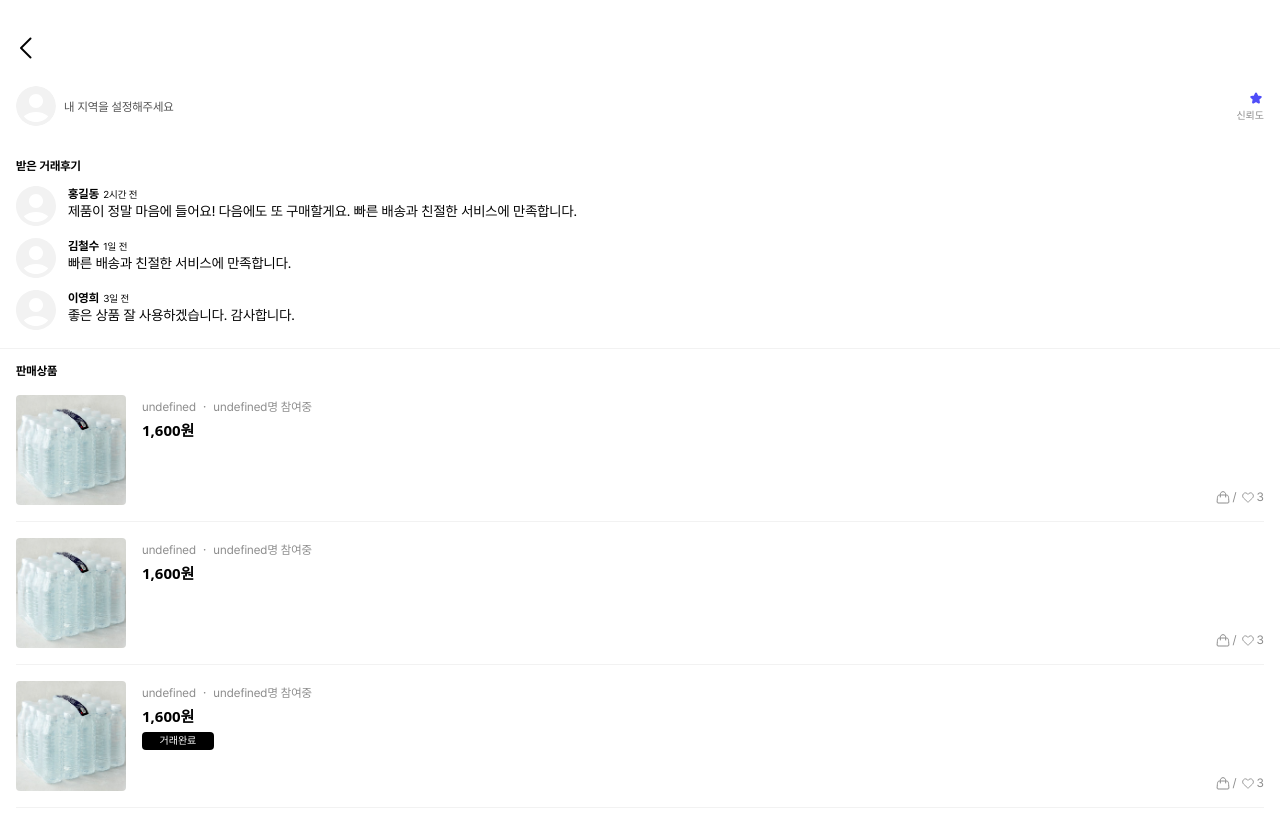
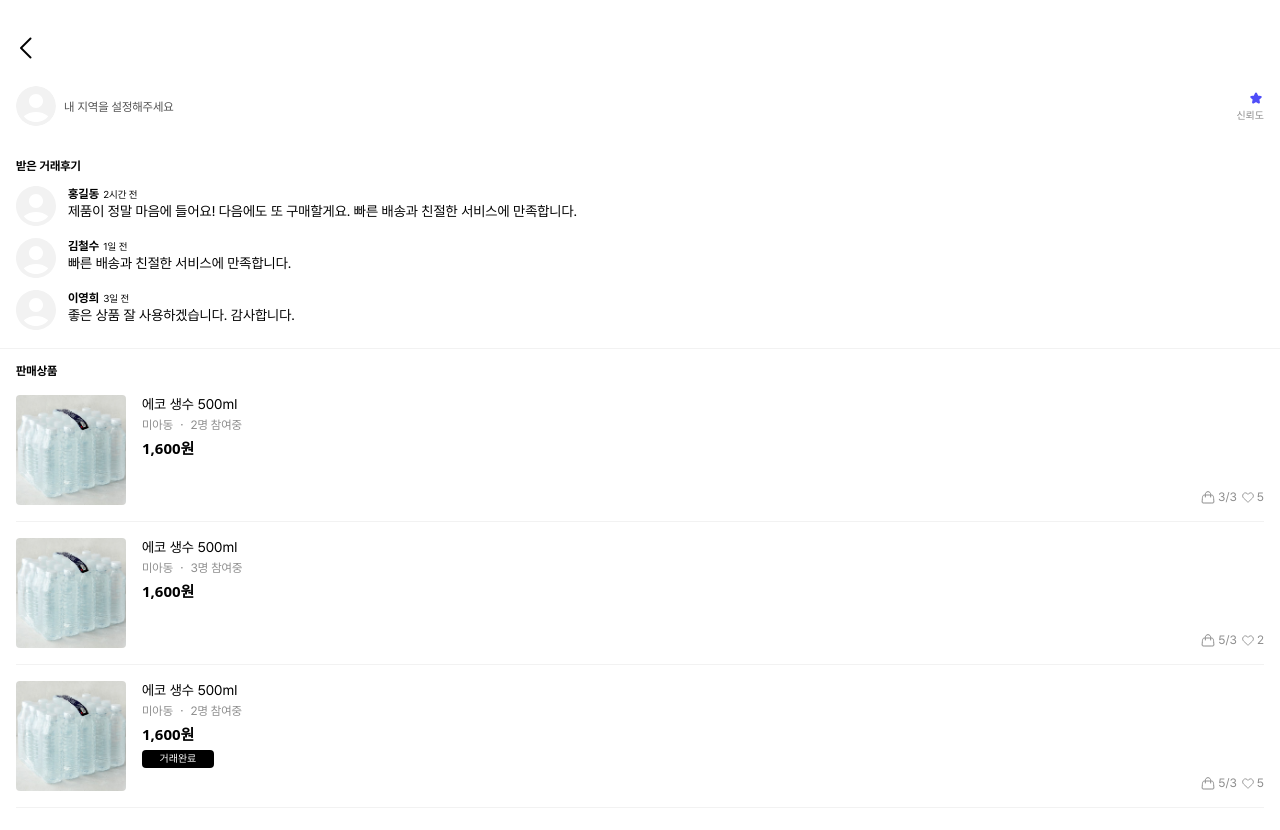
Before and after one commit to Splitty-Dev/Splitty-Client, a Next.js app: page /sellerDetail/1 in a window 1280 px wide. Shown: the top 830 px of the page. Built offline with nearby package versions, Linux system fonts and the light colour scheme; no server answers.

Commit message:
feat: add wishList & formatting to prices (#23)

```diff
--- a/src/app/product/_component_/bottom-section.tsx
+++ b/src/app/product/_component_/bottom-section.tsx
@@ -26,7 +26,9 @@ export default function ProductDetailBottomSection({
       <div className="flex gap-4 items-center">
         <LikePopBtn goodsId={goodsId} />
         <div className="flex flex-col border-l pl-4 border-[#F2F2F2]">
-          <p className="typo-b14">{`1개당 가격 ${price}`}</p>
+          <p className="typo-b14">{`1개당 가격 ${Number(
+            price
+          ).toLocaleString()}`}</p>
           <p className="typo-b12 text-[#8C8C8C]">{`${rest}개 남음`}</p>
         </div>
       </div>
--- a/src/components/product-item.tsx
+++ b/src/components/product-item.tsx
@@ -10,8 +10,8 @@ interface ProductItemProps {
   neighName: string;
   currParticipants: number;
   price: number;
-  // likes: number;
-  imageName: string;
+  totalWishlist: number;
+  imageName: string | null;
   status: "OPEN" | "CLOSED" | "COMPLETED";
   quantity: number;
   leftQuantity: number;
@@ -48,7 +48,9 @@ export default function ProductItem({
         <div className="flex flex-col gap-1">
           <h2 className="typo-r14">{product.name}</h2>
           <p className="typo-r12 text-[#8C8C8C]">{`${product.neighName} ・ ${product.currParticipants}명 참여중`}</p>
-          <h3 className="text-[15px] font-bold">{product.price}원</h3>
+          <h3 className="text-[15px] font-bold">
+            {product.price.toLocaleString()}원
+          </h3>
           {product.status === "COMPLETED" && (
             <p className="text-[10px] py-1 px-[17.5px] rounded-[4px] bg-[#000] text-[white] font-sm w-[72px] h-[18px] flex items-center">
               거래완료
@@ -59,7 +61,7 @@ export default function ProductItem({
           <Image src={bagIcon} alt="bag" />
           {product.leftQuantity}/{product.quantity}
           <Image src={likeIcon} alt="like" className="pl-[2px]" />
-          {/* {product.likes} api에 없음 */}3
+          {product.totalWishlist}
         </div>
       </div>
     </Link>
--- a/src/mocks/mock.ts
+++ b/src/mocks/mock.ts
@@ -1,72 +1,75 @@
 export const mock = [
   {
     id: 1,
-    title: "에코 생수 500ml",
-    location: "미아동",
-    people: 2,
-    price: "1,600",
-    //
-    currNums: 3,
-    totalNums: 5,
-    //
-    likes: 5,
-    // 카테고리 필요함
+    name: "에코 생수 500ml",
+    neighName: "미아동",
+    currParticipants: 2,
+    price: 1600,
+    quantity: 3,
+    leftQuantity: 3,
+    totalWishlist: 5,
     status: "OPEN",
+    imageName: null,
   },
+
   {
     id: 2,
-    title: "에코 생수 500ml",
-    location: "미아동",
-    people: 3,
-    price: "1,600",
-    currNums: 2,
-    totalNums: 3,
-    likes: 2,
+    name: "에코 생수 500ml",
+    neighName: "미아동",
+    currParticipants: 3,
+    price: 1600,
+    quantity: 3,
+    leftQuantity: 5,
+    totalWishlist: 2,
     status: "CLOSED",
+    imageName: null,
   },
   {
     id: 3,
-    title: "에코 생수 500ml",
-    location: "미아동",
-    people: 2,
-    price: "1,600",
-    currNums: 3,
-    totalNums: 5,
-    likes: 5,
+    name: "에코 생수 500ml",
+    neighName: "미아동",
+    currParticipants: 2,
+    price: 1600,
+    quantity: 3,
+    leftQuantity: 5,
+    totalWishlist: 5,
     status: "COMPLETED",
+    imageName: null,
   },
   {
     id: 4,
-    title: "에코 생수 500ml",
-    location: "미아동",
-    people: 3,
-    price: "1,600",
-    currNums: 2,
-    totalNums: 3,
-    likes: 2,
+    name: "에코 생수 500ml",
+    neighName: "미아동",
+    currParticipants: 3,
+    price: 1600,
+    quantity: 3,
+    leftQuantity: 5,
+    totalWishlist: 2,
     status: "OPEN",
+    imageName: null,
   },
   {
     id: 5,
-    title: "에코 생수 500ml",
-    location: "미아동",
-    people: 2,
-    price: "1,600",
-    currNums: 3,
-    totalNums: 5,
-    likes: 5,
+    name: "에코 생수 500ml",
+    neighName: "미아동",
+    currParticipants: 2,
+    price: 1600,
+    quantity: 3,
+    leftQuantity: 5,
+    totalWishlist: 5,
     status: "CLOSED",
+    imageName: null,
   },
   {
     id: 6,
-    title: "에코 생수 500ml",
-    location: "미아동",
-    people: 3,
-    price: "1,600",
-
-    currNums: 2,
-    totalNums: 3,
-    likes: 2,
+    name: "에코 생수 500ml",
+    neighName: "미아동",
+    currParticipants: 3,
+    price: 1600,
+    quantity: 3,
+    leftQuantity: 5,
+    totalWishlist: 2,
     status: "COMPLETED",
+    imageName: null,
   },
 ] as const;
--- a/src/types/product.ts
+++ b/src/types/product.ts
@@ -6,7 +6,8 @@ export interface productType {
   leftQuantity: number;
   quantity: number;
   currParticipants: number;
-  imageUrl: string;
+  totalWishlist: number;
+  imageName: string;
   sellerId: number;
   status: "OPEN" | "CLOSED" | "COMPLETED";
 }
```
